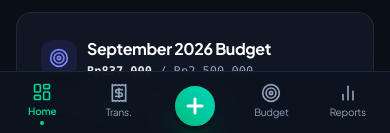
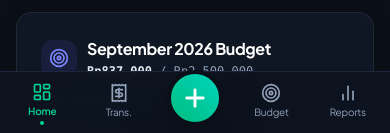
Before and after one commit to Dfaalt/MoneyTracker, a React (Vite) app: page / in a window 390 px wide. Both pictures are taken after a click on the button "Explore as Demo User (Instant)". Shown: the part 709-842 px from the top of the page. Built offline with nearby package versions, Linux system fonts and the light colour scheme; no server answers.

Commit message:
feat: implement BottomNav component for mobile navigation and transaction entry

```diff
--- a/src/components/layout/BottomNav.tsx
+++ b/src/components/layout/BottomNav.tsx
@@ -46,10 +46,10 @@ export const BottomNav: React.FC<BottomNavProps> = ({ activePage, onNavigate })
         <div className="flex items-center justify-center relative">
           <button
             onClick={() => setIsAddModalOpen(true)}
-            className="w-12 h-12 rounded-full bg-gradient-to-tr from-emerald-500 to-teal-400 text-white shadow-xl shadow-emerald-950/80 border-4 border-[#0D131F] flex items-center justify-center absolute -top-5 hover:scale-105 active:scale-95 transition-all"
-            title="Tambah Transaksi"
+            className="w-14 h-14 rounded-full bg-gradient-to-tr from-emerald-500 to-teal-400 text-white shadow-2xl shadow-black/80 border-4 border-[#0B0F17] flex items-center justify-center absolute -top-8 hover:scale-105 active:scale-95 transition-all"
+            title="Tambah Transaksi Baru"
           >
-            <Plus className="w-6 h-6 stroke-[3]" />
+            <Plus className="w-7 h-7 stroke-[2.5]" />
           </button>
         </div>
 
```
